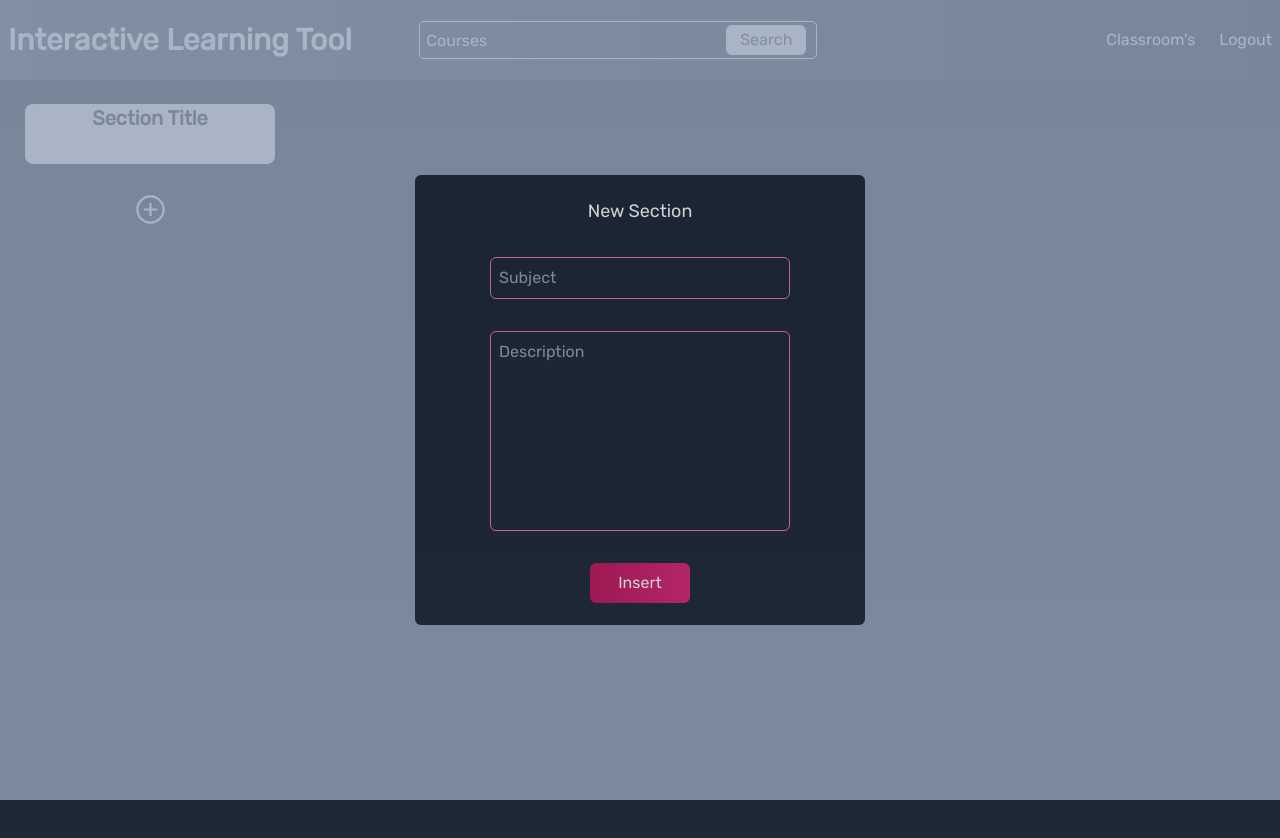
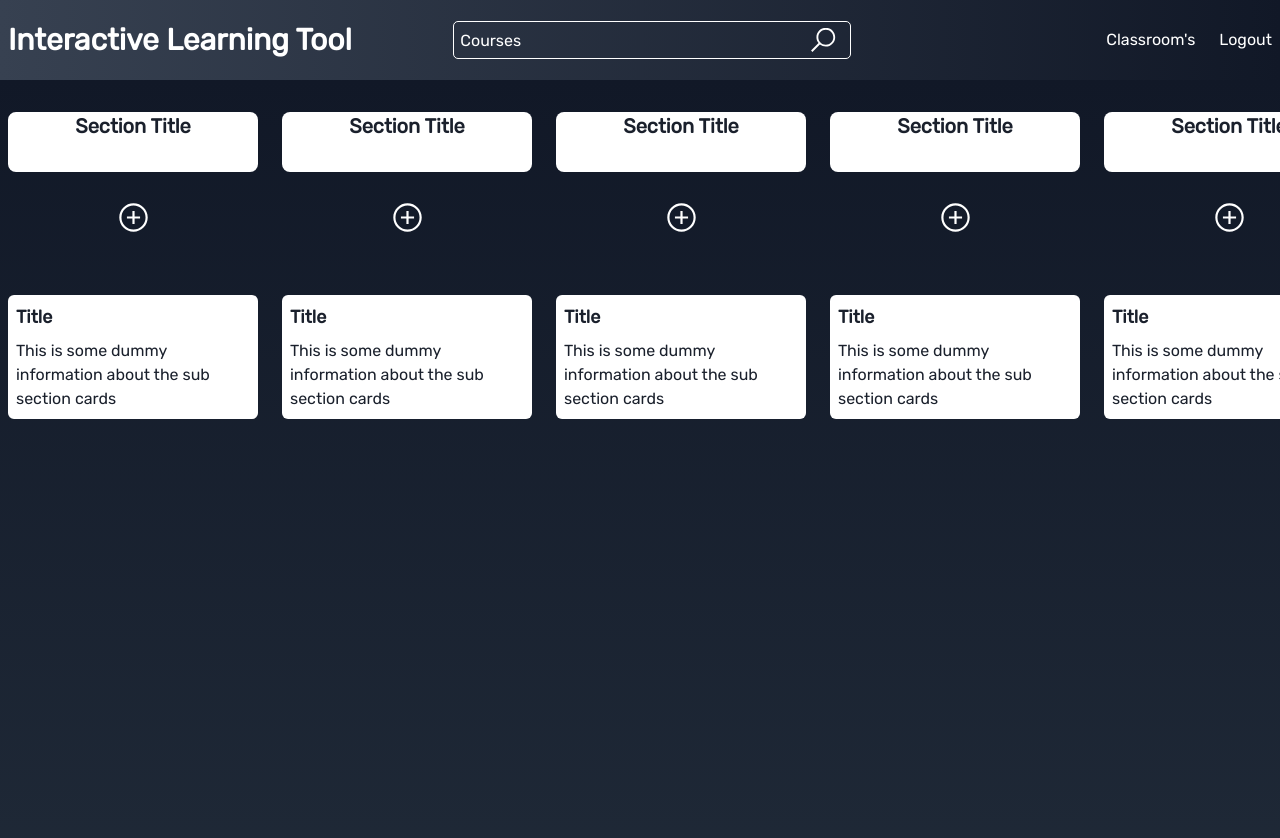
Before and after one commit to VahapCanDongel/interactive-learning-tool, a Next.js app: page /cybersecurity in a window 1280 px wide. Shown: the top 838 px of the page. Built offline with nearby package versions, Linux system fonts and the light colour scheme.

Commit message:
added some dummy elements

```diff
--- a/components/Navigation.js
+++ b/components/Navigation.js
@@ -18,8 +18,16 @@ export default function Navigation() {
                 placeholder="Courses"
                 className="transition-all placeholder:text-white outline-none rounded-md w-[400px] h-[40px] p-2  bg-transparent outline-white outline-[1px] text-white focus:outline-none focus:border-b-[1px] focus:rounded-none"
               />
-              <div className="bg-white text-gray-700 p-2 w-[80px] h-[30px] rounded-md relative right-[100px] flex justify-center items-center">
-                Search
+              <div className=" text-gray-700 p-2  rounded-md relative right-[60px] flex justify-center items-center">
+                <svg
+                  width="30"
+                  height="30"
+                  fill="#ffffff"
+                  viewBox="0 0 24 24"
+                  xmlns="http://www.w3.org/2000/svg"
+                >
+                  <path d="M14.25 2.25c-4.134 0-7.5 3.366-7.5 7.5 0 1.796.63 3.442 1.688 4.734L2.46 20.461l1.078 1.078 5.977-5.977a7.442 7.442 0 0 0 4.734 1.688c4.134 0 7.5-3.366 7.5-7.5s-3.366-7.5-7.5-7.5Zm0 1.5c3.322 0 6 2.678 6 6s-2.678 6-6 6-6-2.678-6-6 2.678-6 6-6Z"></path>
+                </svg>
               </div>
             </li>
           </div>
--- a/components/Section.js
+++ b/components/Section.js
@@ -7,7 +7,7 @@ export default function Section() {
     <div className="w-[300px] h-screen flex flex-col items-center">
       <SectionBanner />
 
-      <AddSubSectionModal />
+      {/* <AddSubSectionModal /> */}
     </div>
   );
 }
--- a/components/SectionComponents/SectionBanner.js
+++ b/components/SectionComponents/SectionBanner.js
@@ -1,3 +1,5 @@
+import SubSectionCard from "./SubSectionCard";
+
 export default function SectionBanner() {
   return (
     <div className="w-[250px] h-[60px] bg-white rounded-lg flex flex-col mt-6 gap-[60px] items-center">
@@ -17,6 +19,8 @@ export default function SectionBanner() {
           <path d="M12 2.25c-5.376 0-9.75 4.374-9.75 9.75s4.374 9.75 9.75 9.75 9.75-4.374 9.75-9.75S17.376 2.25 12 2.25Zm0 1.5A8.24 8.24 0 0 1 20.25 12 8.24 8.24 0 0 1 12 20.25 8.24 8.24 0 0 1 3.75 12 8.24 8.24 0 0 1 12 3.75Zm-.75 3.75v3.75H7.5v1.5h3.75v3.75h1.5v-3.75h3.75v-1.5h-3.75V7.5h-1.5Z"></path>
         </svg>
       </div>
+
+      <SubSectionCard />
     </div>
   );
 }
--- /dev/null
+++ b/components/SectionComponents/SubSectionCard.js
@@ -0,0 +1,10 @@
+export default function SubSectionCard() {
+  return (
+    <div className="w-[250px] min-h-min bg-white rounded-md flex flex-col gap-2 p-2">
+      <div className="text-lg font-bold">Title</div>
+      <div className="text-md">
+        This is some dummy information about the sub section cards
+      </div>
+    </div>
+  );
+}
--- a/pages/cybersecurity.js
+++ b/pages/cybersecurity.js
@@ -2,8 +2,16 @@ import Section from "@/components/Section";
 
 export default function cybersecurity() {
   return (
-    <div className="w-full h-screen bg-gradient-to-t from-gray-800 to-gray-900 flex">
-      <Section></Section>
+    <div className="w-full h-screen bg-gradient-to-t from-gray-800 to-gray-900 flex gap-6 overflow-x-auto p-2">
+      <Section />
+      <Section />
+      <Section />
+      <Section />
+      <Section />
+      <Section />
+      <Section />
+      <Section />
+      <Section />
     </div>
   );
 }
```
